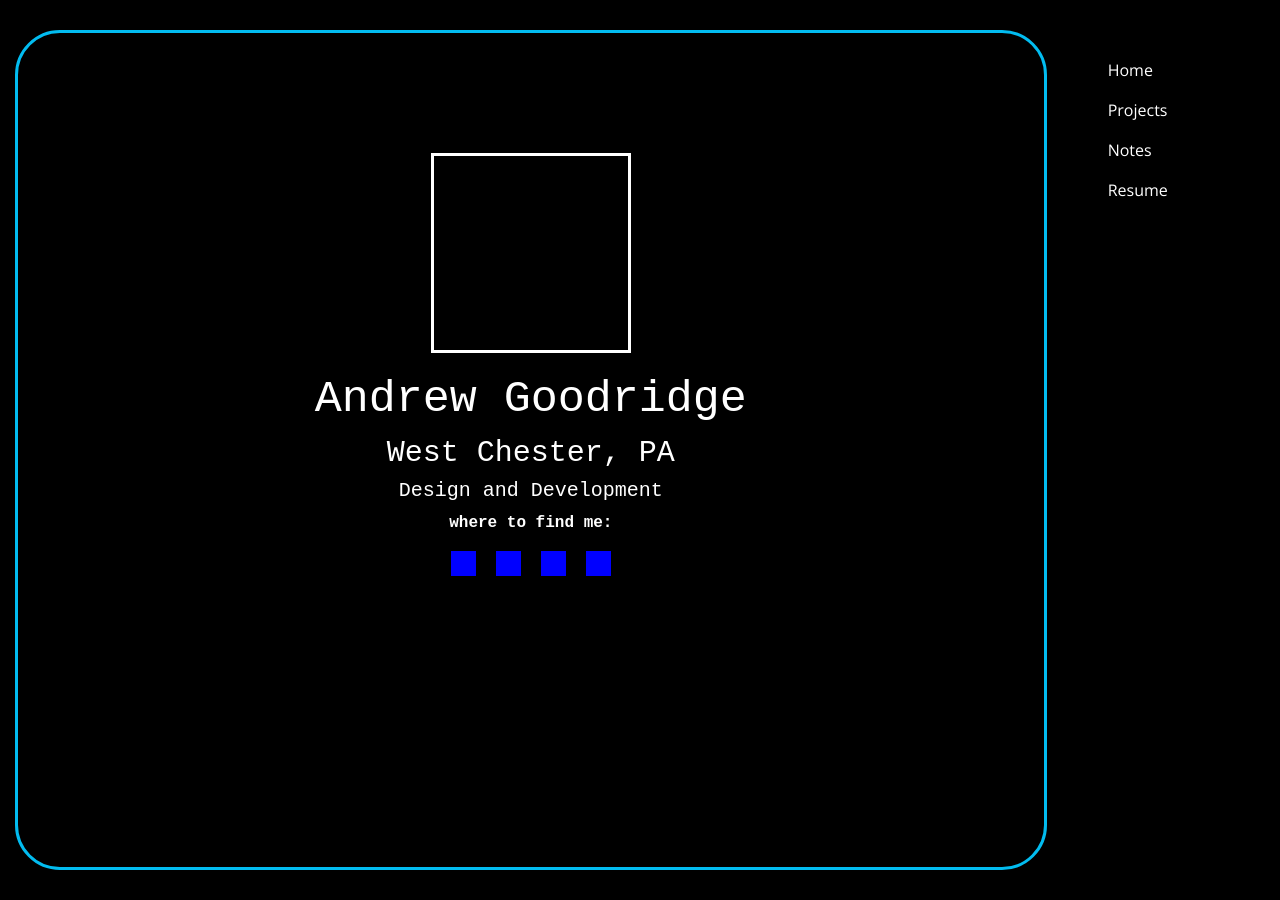
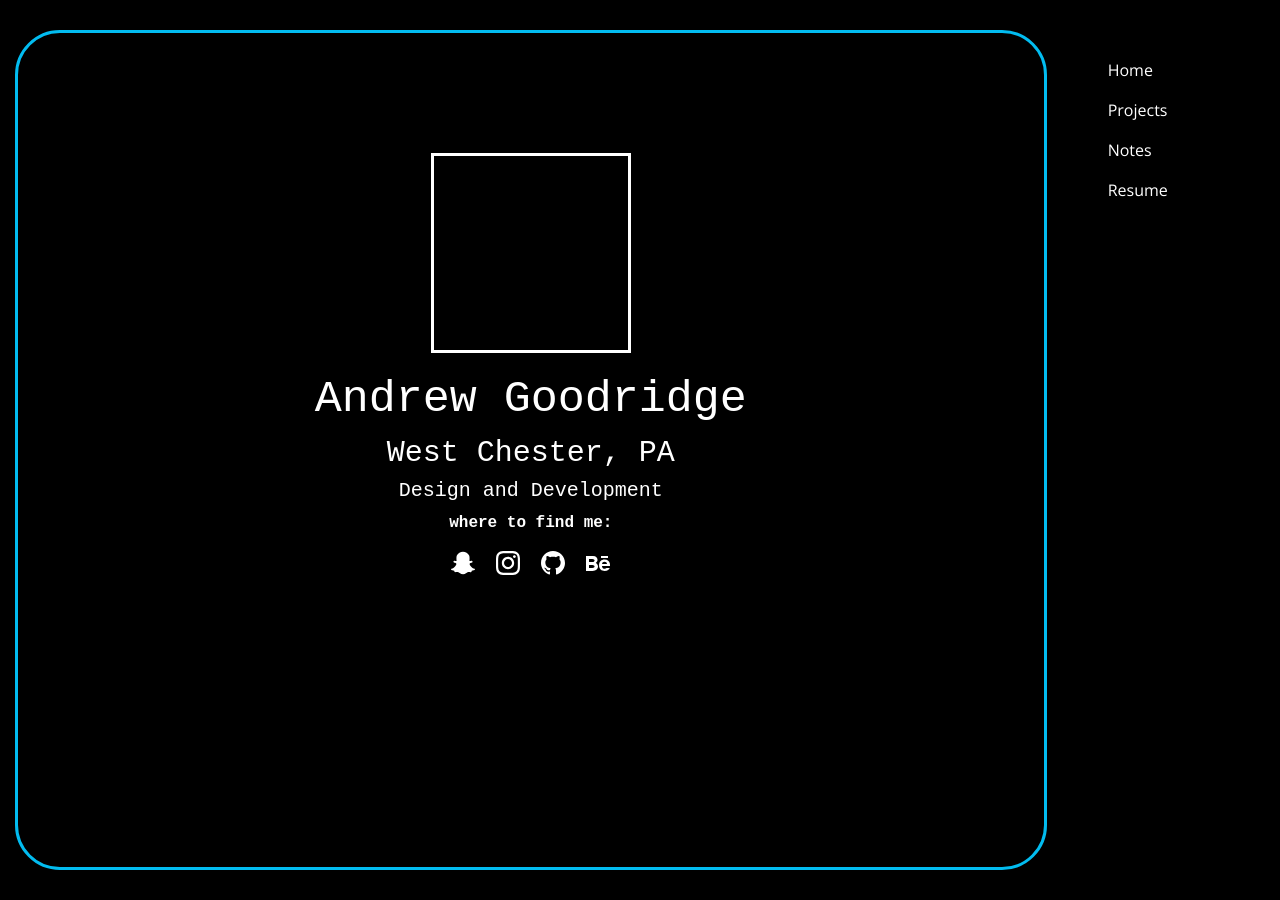
Before and after one commit to ndrewgood/pwb2, a Jekyll site: the page built from index.html, in a window 1280 px wide. Built offline with Jekyll 4.4.1, drawn with Linux system fonts in a browser that asks for light colours; nearby versions of some CDN libraries.

Commit message:
finalized sm icons

```diff
--- a/css/common.css
+++ b/css/common.css
@@ -136,14 +136,25 @@ body{
 
 .sm-icon{
   display: block;
-  background-color: blue;
   height: 25px;
   width: 25px;
   margin-left: 10px;
   margin-right: 10px;
+
 }
 
-.sm-icon>a{
-  width: 100%;
-  height: 100%;
+.sm-icon > svg > path{
+  fill: white;
 }
+
+.sm-icon:hover svg path{
+  animation: colorchangefill 20s;
+  animation-iteration-count:infinite;
+}
+
+@keyframes colorchangefill
+{
+  0%   {fill: #09fac1;}
+  50%   {fill: #00a9ff;}
+  100% {fill: #09fac1;}
+}
--- a/index.html
+++ b/index.html
@@ -8,9 +8,13 @@ layout: default
     <h3>Design and Development</h3>
     <p>where to find me:</p>
     <div class="row sm-icons">
-      <a class="sm-icon sm-snapchat" href=""></a>
-      <a class="sm-icon sm-instagram" href=""></a>
-      <a class="sm-icon sm-github" href=""></a>
-      <a class="sm-icon sm-behance" href=""></a>
+      <!-- snapchat -->
+      <a class="sm-icon" onClick="MyWindow=window.open('{{ site.baseurl }}/design/snapchatcode.png','snapchatcode', 'width=400,height=400')" href=""><svg xmlns="http://www.w3.org/2000/svg" width="24" height="24" viewBox="0 0 24 24"><path d="M5.829 4.533c-.6 1.344-.363 3.752-.267 5.436-.648.359-1.48-.271-1.951-.271-.49 0-1.075.322-1.167.802-.066.346.089.85 1.201 1.289.43.17 1.453.37 1.69.928.333.784-1.71 4.403-4.918 4.931-.251.041-.43.265-.416.519.056.975 2.242 1.357 3.211 1.507.099.134.179.7.306 1.131.057.193.204.424.582.424.493 0 1.312-.38 2.738-.144 1.398.233 2.712 2.215 5.235 2.215 2.345 0 3.744-1.991 5.09-2.215.779-.129 1.448-.088 2.196.058.515.101.977.157 1.124-.349.129-.437.208-.992.305-1.123.96-.149 3.156-.53 3.211-1.505.014-.254-.165-.477-.416-.519-3.154-.52-5.259-4.128-4.918-4.931.236-.557 1.252-.755 1.69-.928.814-.321 1.222-.716 1.213-1.173-.011-.585-.715-.934-1.233-.934-.527 0-1.284.624-1.897.286.096-1.698.332-4.095-.267-5.438-1.135-2.543-3.66-3.829-6.184-3.829-2.508 0-5.014 1.268-6.158 3.833z" fill="#020202"/></svg></a>
+      <!-- instagram -->
+      <a class="sm-icon" target="_blank" href="https://www.instagram.com/an.drewg/"><svg xmlns="http://www.w3.org/2000/svg" width="24" height="24" viewBox="0 0 24 24"><path d="M12 2.163c3.204 0 3.584.012 4.85.07 3.252.148 4.771 1.691 4.919 4.919.058 1.265.069 1.645.069 4.849 0 3.205-.012 3.584-.069 4.849-.149 3.225-1.664 4.771-4.919 4.919-1.266.058-1.644.07-4.85.07-3.204 0-3.584-.012-4.849-.07-3.26-.149-4.771-1.699-4.919-4.92-.058-1.265-.07-1.644-.07-4.849 0-3.204.013-3.583.07-4.849.149-3.227 1.664-4.771 4.919-4.919 1.266-.057 1.645-.069 4.849-.069zm0-2.163c-3.259 0-3.667.014-4.947.072-4.358.2-6.78 2.618-6.98 6.98-.059 1.281-.073 1.689-.073 4.948 0 3.259.014 3.668.072 4.948.2 4.358 2.618 6.78 6.98 6.98 1.281.058 1.689.072 4.948.072 3.259 0 3.668-.014 4.948-.072 4.354-.2 6.782-2.618 6.979-6.98.059-1.28.073-1.689.073-4.948 0-3.259-.014-3.667-.072-4.947-.196-4.354-2.617-6.78-6.979-6.98-1.281-.059-1.69-.073-4.949-.073zm0 5.838c-3.403 0-6.162 2.759-6.162 6.162s2.759 6.163 6.162 6.163 6.162-2.759 6.162-6.163c0-3.403-2.759-6.162-6.162-6.162zm0 10.162c-2.209 0-4-1.79-4-4 0-2.209 1.791-4 4-4s4 1.791 4 4c0 2.21-1.791 4-4 4zm6.406-11.845c-.796 0-1.441.645-1.441 1.44s.645 1.44 1.441 1.44c.795 0 1.439-.645 1.439-1.44s-.644-1.44-1.439-1.44z"/></svg></a>
+      <!-- github -->
+      <a class="sm-icon" target="_blank" href="https://github.com/andrewg8"><svg xmlns="http://www.w3.org/2000/svg" width="24" height="24" viewBox="0 0 24 24"><path d="M12 0c-6.626 0-12 5.373-12 12 0 5.302 3.438 9.8 8.207 11.387.599.111.793-.261.793-.577v-2.234c-3.338.726-4.033-1.416-4.033-1.416-.546-1.387-1.333-1.756-1.333-1.756-1.089-.745.083-.729.083-.729 1.205.084 1.839 1.237 1.839 1.237 1.07 1.834 2.807 1.304 3.492.997.107-.775.418-1.305.762-1.604-2.665-.305-5.467-1.334-5.467-5.931 0-1.311.469-2.381 1.236-3.221-.124-.303-.535-1.524.117-3.176 0 0 1.008-.322 3.301 1.23.957-.266 1.983-.399 3.003-.404 1.02.005 2.047.138 3.006.404 2.291-1.552 3.297-1.23 3.297-1.23.653 1.653.242 2.874.118 3.176.77.84 1.235 1.911 1.235 3.221 0 4.609-2.807 5.624-5.479 5.921.43.372.823 1.102.823 2.222v3.293c0 .319.192.694.801.576 4.765-1.589 8.199-6.086 8.199-11.386 0-6.627-5.373-12-12-12z"/></svg></a>
+      <!-- behance -->
+      <a class="sm-icon" target="_blank" href="https://www.behance.net/Andrew-G"><svg xmlns="http://www.w3.org/2000/svg" width="24" height="24" viewBox="0 0 24 24"><path d="M22 7h-7v-2h7v2zm1.726 10c-.442 1.297-2.029 3-5.101 3-3.074 0-5.564-1.729-5.564-5.675 0-3.91 2.325-5.92 5.466-5.92 3.082 0 4.964 1.782 5.375 4.426.078.506.109 1.188.095 2.14h-8.027c.13 3.211 3.483 3.312 4.588 2.029h3.168zm-7.686-4h4.965c-.105-1.547-1.136-2.219-2.477-2.219-1.466 0-2.277.768-2.488 2.219zm-9.574 6.988h-6.466v-14.967h6.953c5.476.081 5.58 5.444 2.72 6.906 3.461 1.26 3.577 8.061-3.207 8.061zm-3.466-8.988h3.584c2.508 0 2.906-3-.312-3h-3.272v3zm3.391 3h-3.391v3.016h3.341c3.055 0 2.868-3.016.05-3.016z"/></svg></a>
     </div>
 </div>
```
Also changed, not shown: design/snapchatcode.png (added).
